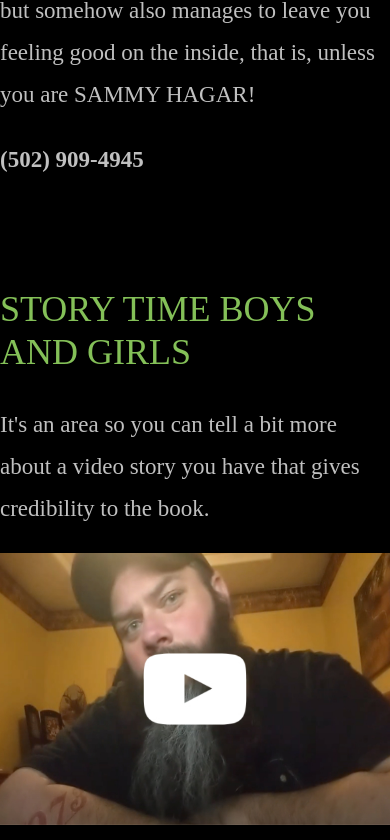
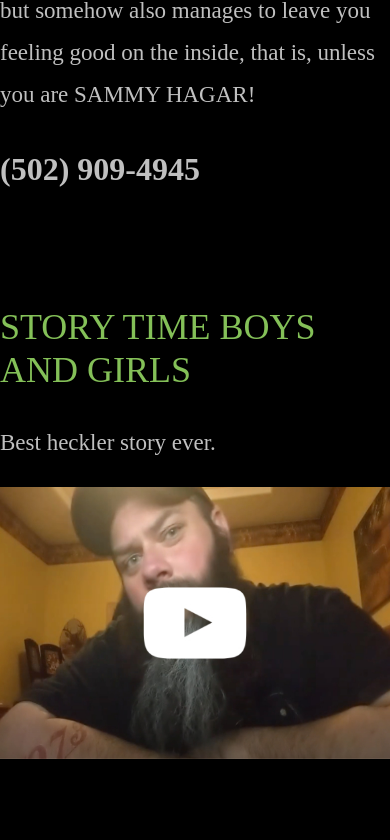
Before and after one commit to rehmpke/NickHuffman, a website: page index.html in a window 390 px wide. Shown: the part 1219-2059 px from the top of the page. Drawn offline with Linux system fonts and the light colour scheme; a web font is replaced by a local one.

Commit message:
Size up phone number

```diff
--- a/assets/css/style.css
+++ b/assets/css/style.css
@@ -154,7 +154,7 @@ img {
     grid-column: 2/ span 10;
   }
   .testimonial-box {
-    grid-column: 2/ span 10;}
+    grid-column: 2/ span 10;
   }
 
   .testimonial-box img {
@@ -164,6 +164,9 @@ img {
   }
 }
 
+p.phone-number {
+  font-size: 32px;
+}
 a.footer-link {
 color: #0f3b63
 }
--- a/index.html
+++ b/index.html
@@ -49,7 +49,7 @@
     <div class="featured-book__description">
       <h2>Fuck,&nbsp;Man!<br>Presented by Dirtbag&nbsp;Clothing</h2>
       <p>Nick Huffman is a Natural storyteller who writes with a clear and unmistakable voice. Whether it be a story from childhood or the bedroom, he has a very unique ability to make you laugh out loud but somehow also manages to leave you feeling good on the inside, that is, unless you are SAMMY HAGAR!</p>
-      <p><strong>(502) 909-4945</strong></p>
+      <p class="phone-number"><strong>(502) 909-4945</strong></p>
     </div>
   </div>
 </section>
@@ -57,10 +57,10 @@
     <div class="story__container">
           <div class="story__description">
               <h2>STORY TIME BOYS AND GIRLS</h2>
-              <p>It's an area so you can tell a bit more about a video story you have that gives credibility to the book.</p>
+              <p>Best heckler story ever.</p>
           </div>
       <div class="story__video story__kcc container">
-        <img src="./assets/img/nick-video.jpg" width="588" height="410" alt="img/book-stack-image.jpg">
+        <a href="https://youtu.be/R-CHo0ZLtWA" target="_blank" rel="noopener noreferrer"><img src="./assets/img/nick-video.jpg" width="588" height="410" alt="img/book-stack-image.jpg"></a>
       </div>
     </div>
 </section>
```
